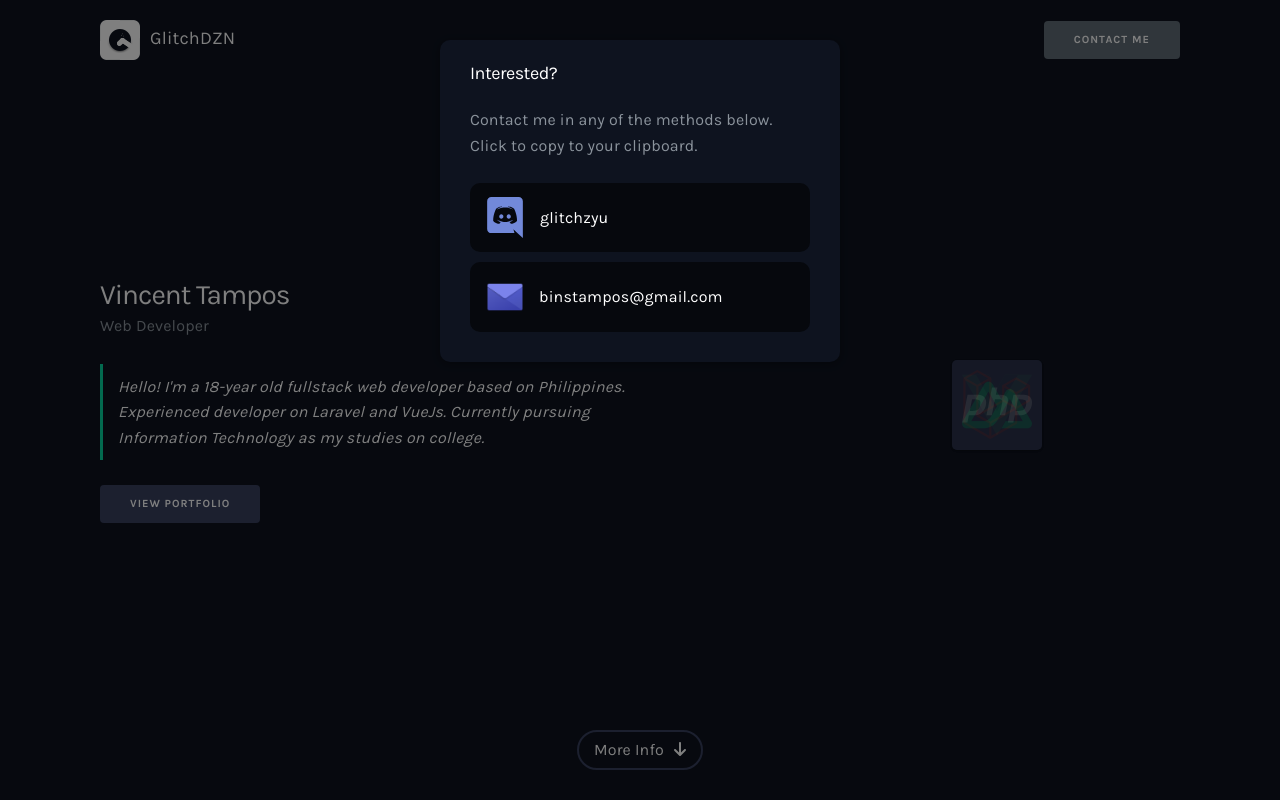
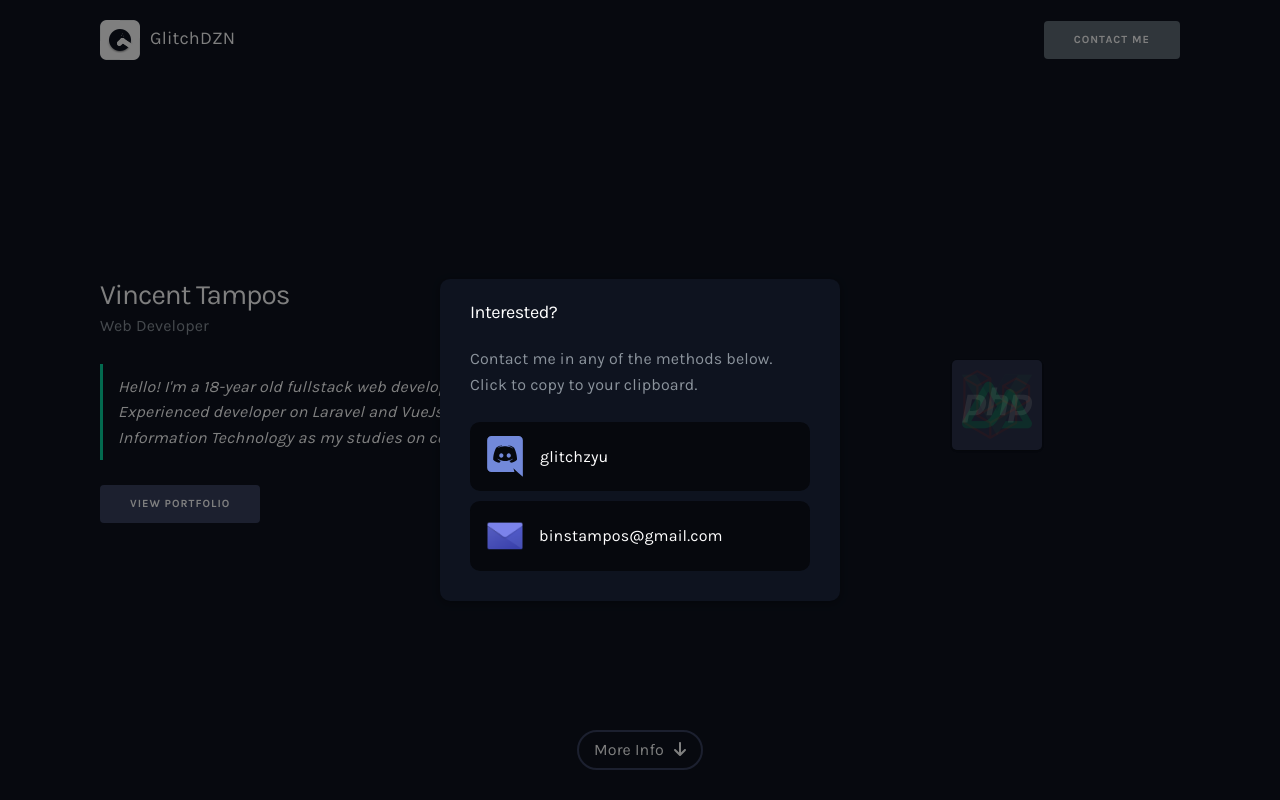
Before and after one commit to glitchcodes/portfolio, a Nuxt app: page / in a window 1280 px wide. Both pictures are taken after a click on the link "CONTACT ME". Built offline with nearby package versions, Linux system fonts and the light colour scheme.

Commit message:
use clipboard api for contact and fixes - fix content on modal overflowing - fix modal not vertically centered on screen

```diff
--- a/app.vue
+++ b/app.vue
@@ -26,24 +26,24 @@
                 Contact me in any of the methods below. Click to copy to your clipboard.
             </p>
 
-            <div class="card card-vertical" @click="copyToClipboard('discord-contact')">
+            <div class="card card-vertical" @click="copyToClipboard('discord')">
                 <img width="50" src="/discord-logo.svg" alt="Discord Logo">
-                <transition name="fade" mode="out-in">
-                    <div :key="discord" class="card-content">
-                        {{ discord }}
-                    </div>
-                </transition>
-                <input id="discord-contact" type="hidden" value="glitchzyu">
+                <div class="card-content">
+                    <transition name="fade">
+                        <span v-if="!isDiscordCopied">glitchzyu</span>
+                        <span v-else>Copied to clipboard!</span>
+                    </transition>
+                </div>
             </div>
 
-            <div class="card card-vertical" @click="copyToClipboard('email-contact')">
+            <div class="card card-vertical" @click="copyToClipboard('email')">
                 <img width="40" src="/email-icon.png" alt="Email Logo" style="margin: .5rem 14px .5rem .5rem;">
-                <transition name="fade" mode="out-in">
-                    <div :key="email" class="card-content">
-                        {{ email }}
-                    </div>
-                </transition>
-                <input id="email-contact" type="hidden" value="binstampos@gmail.com">
+                <div class="card-content">
+                    <transition name="fade" mode="out-in">
+                        <span v-if="!isEmailCopied">binstampos@gmail.com</span>
+                        <span v-else>Copied to clipboard!</span>
+                    </transition>
+                </div>
             </div>
 
         </Modal>
@@ -53,39 +53,35 @@
 
 <script lang="ts" setup>
 const showContact = ref(false);
-const discord = ref('glitchzyu');
-const email = ref('binstampos@gmail.com');
+const isDiscordCopied = ref(false);
+const isEmailCopied = ref(false);
 
 const toggleContact = (type: boolean) => {
     showContact.value = type;
 }
 
-const copyToClipboard = (type: string) => {
-    const text = document.querySelector('#' + type) as HTMLInputElement;
-    text.setAttribute('type', 'text');
-    text.select()
+const copyToClipboard = async (type: string) => {
+    let text = "";
+    switch (type) {
+        case "discord":
+            text = "glitchzyu";
+            isDiscordCopied.value = true;
+            break;
+        case "email":
+            text = "binstampos@gmail.com";
+            isEmailCopied.value = true;
+            break;
+    }
 
     try {
-        // Still supported across many major browsers
-        document.execCommand('copy')
-
-        if (type === 'discord-contact') {
-            discord.value = 'Copied to clipboard!'
-            setTimeout(() => {
-                discord.value = 'glitchzyu'
-            }, 1000)
-        } else if (type === 'email-contact') {
-            email.value = 'Copied to clipboard!'
-            setTimeout(() => {
-                email.value = 'binstampos@gmail.com'
-            }, 1000)
-        }
+        await navigator.clipboard.writeText(text);
+        setTimeout(() => {
+            isDiscordCopied.value = false;
+            isEmailCopied.value = false;
+        }, 1000)
     } catch (err) {
         alert('Cannot copy to clipboard')
     }
-
-    text.setAttribute('type', 'hidden')
-    window.getSelection()!.removeAllRanges()
 }
 </script>
 
--- a/assets/css/main.scss
+++ b/assets/css/main.scss
@@ -58,6 +58,9 @@ blockquote { border-left: 0.3rem solid $tertiary!important; }
     img { margin-right: 10px; }
   }
   img { vertical-align: middle; }
+  .card-content {
+    overflow: hidden;
+  }
 }
 
 // Flex
--- a/components/Modal.vue
+++ b/components/Modal.vue
@@ -47,10 +47,15 @@ const closeModal = () => {
   border-radius: 10px;
   box-shadow: 0 2px 8px rgba(0, 0, 0, .33);
   transition: all .3s ease;
+
+    position: absolute;
+    transform: translate(-50%, -50%);
+    top: 50%;
+    left: 50%;
 }
 
 @media (max-width: 425px) {
-  .modal--container { width: 300px; }
+  .modal--container { width: 90vw; }
 }
 
 @media (min-width: 426px) {
```
